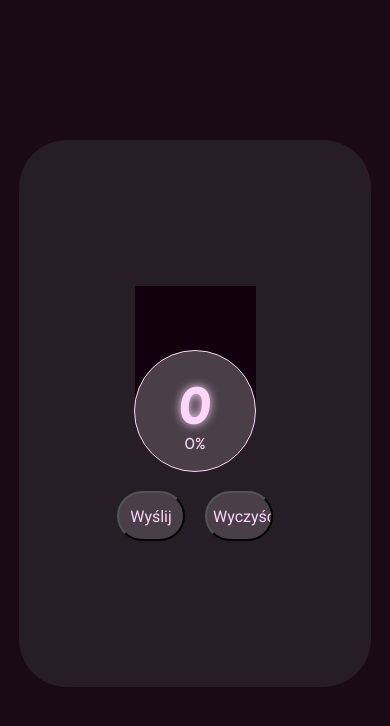
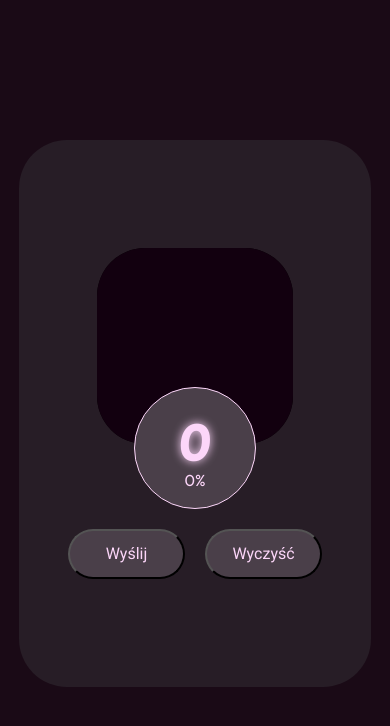
Before and after one commit to Bezik1/Digit-Recognition-Frontend, a React (Vite) app: page / in a window 390 px wide. Shown: the top 726 px of the page. Built offline with nearby package versions, Linux system fonts and the light colour scheme.

Commit message:
Fixing Responsive Design v3

```diff
--- a/src/components/index.css
+++ b/src/components/index.css
@@ -7,6 +7,7 @@
 }
 
 .drawing-canvas {
+    border-radius: 3rem;
     touch-action: none;
 }
 
@@ -87,7 +88,7 @@
 
     .btn {
         margin-top: 10vh;
-        width: 100%;
+        width: 30vw;
     }
 
     .info {
--- a/src/const/canvas.ts
+++ b/src/const/canvas.ts
@@ -1,5 +1,5 @@
-export const PIXEL_SIZE =  window.innerWidth >= 1480
-    ? Math.round(window.innerWidth * 0.015)
-    : Math.round(window.innerWidth * 0.029)
-export const GRID_SIZE = PIXEL_SIZE;
+export const GRID_SIZE = 28;
+
+const baseSize = Math.min(window.innerWidth * 0.55, window.innerHeight * 0.7);
+export const PIXEL_SIZE = Math.floor(baseSize / GRID_SIZE);
 export const CANVAS_SIZE = GRID_SIZE * PIXEL_SIZE;
```
